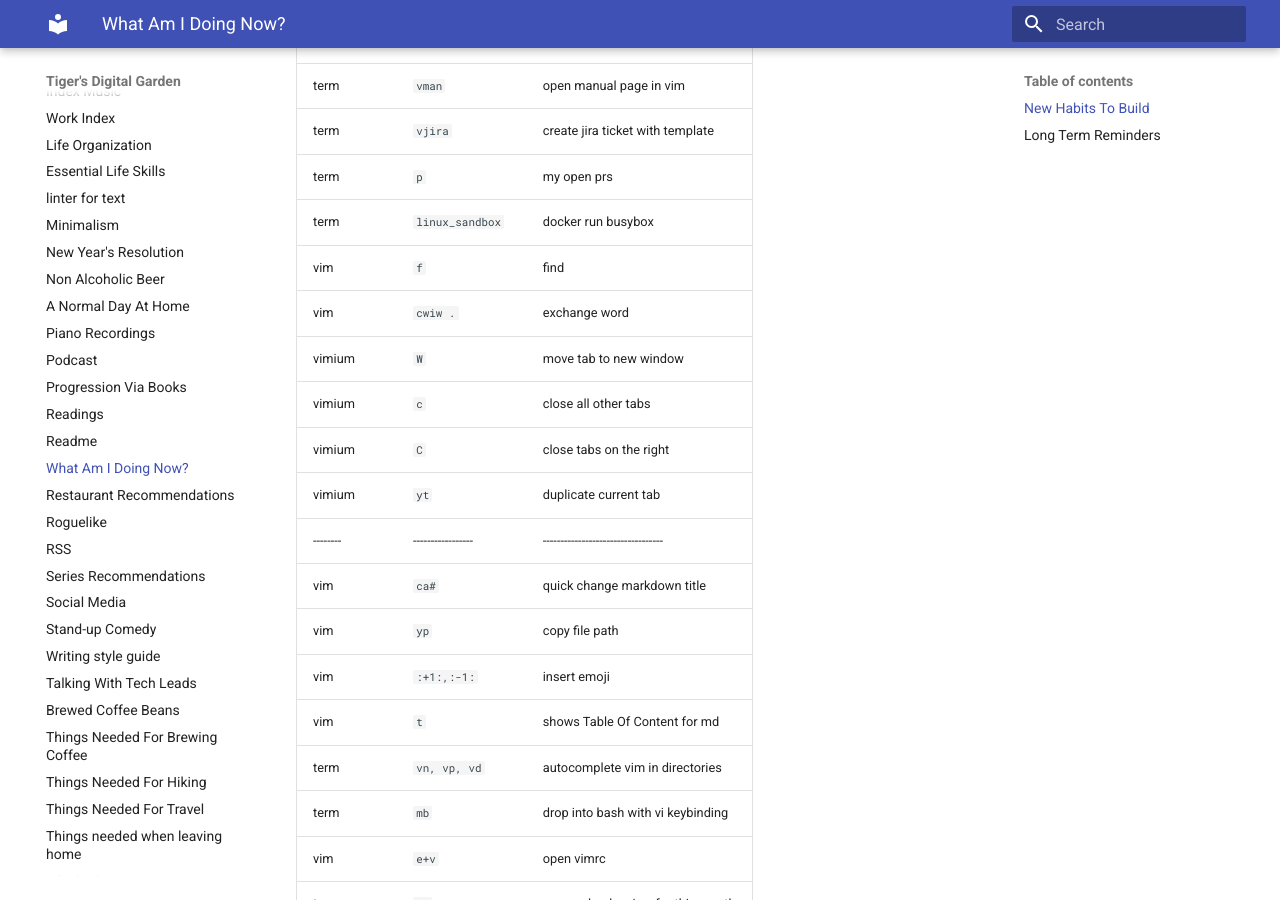
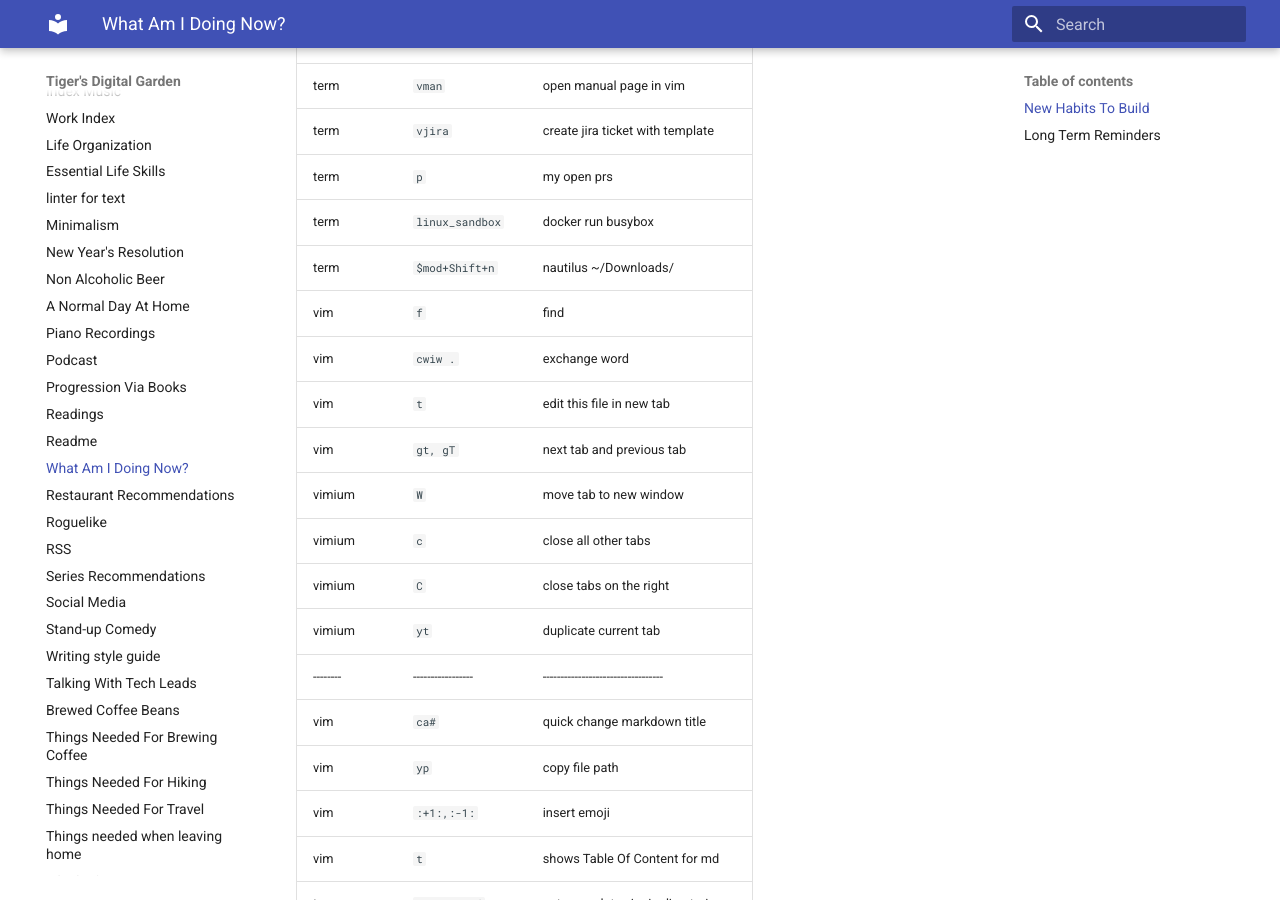
Before and after one commit to ynotstartups/notes, an MkDocs documentation site: the page built from notes/reminders.md, in a window 1280 px wide and 900 px high, scrolled down 701 px. Built offline with MkDocs 1.6.1 and Material for MkDocs 9.7.7, drawn with Linux system fonts in a browser that asks for light colours.

Commit message:
add more reminders

```diff
--- a/notes/reminders.md
+++ b/notes/reminders.md
@@ -23,8 +23,11 @@ Enrich [README](./readmereadme.md)
 | term     | `vjira`           | create jira ticket with template   |
 | term     | `p`               | my open prs                        |
 | term     | `linux_sandbox`   | docker run busybox                 |
+| term     | `$mod+Shift+n`    | nautilus ~/Downloads/              |
 | vim      | `f`               | find                               |
 | vim      | `cwiw .`          | exchange word                      |
+| vim      | `t`               | edit this file in new tab          |
+| vim      | `gt, gT`          | next tab and previous tab          |
 | vimium   | `W`               | move tab to new window             |
 | vimium   | `c`               | close all other tabs               |
 | vimium   | `C`               | close tabs on the right            |
```
